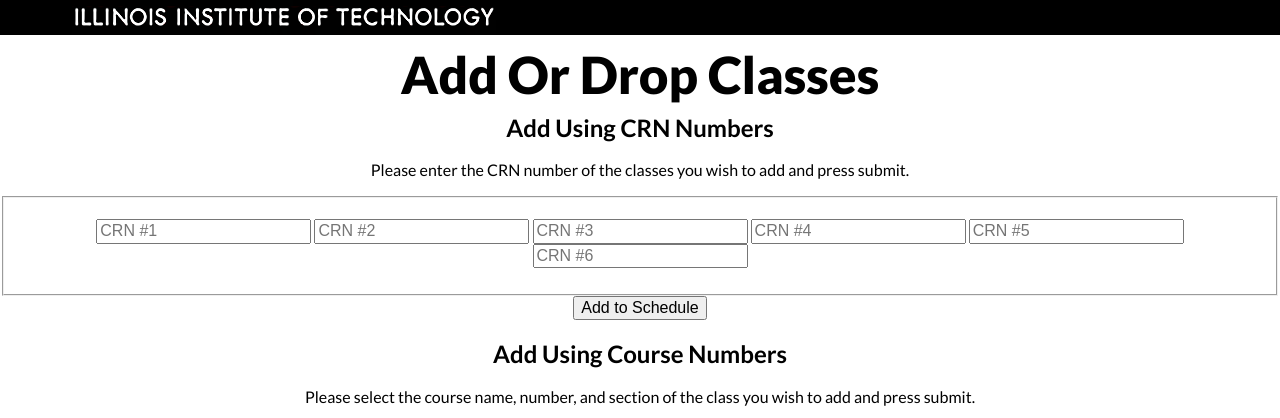
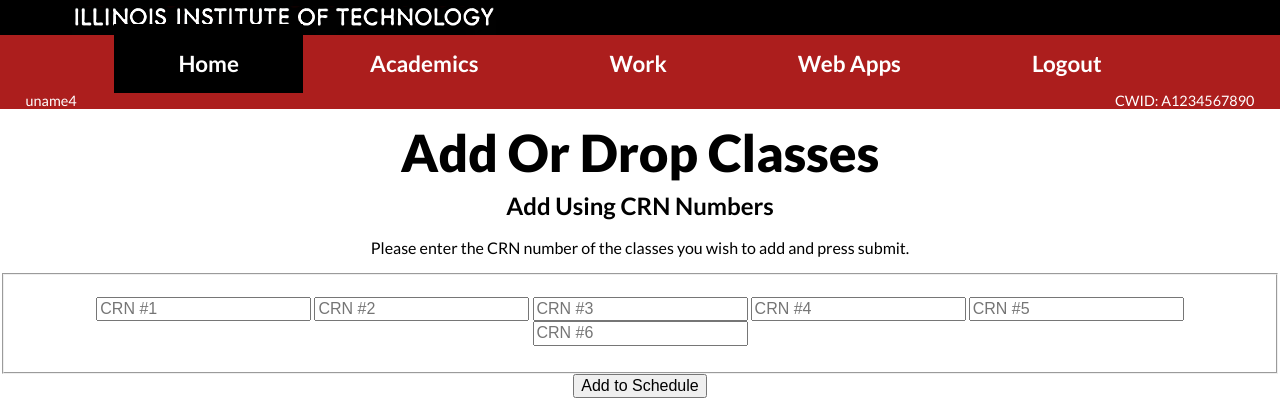
Before and after one commit to zerokradness94/ITMD362-Project2, a PHP site: page /AddDrop.html in a window 1280 px wide. Shown: the top 418 px of the page. Run offline with PHP 8.4, Linux system fonts and the light colour scheme.

Commit message:
added nav and userbar

```diff
--- a/AddDrop.html
+++ b/AddDrop.html
@@ -13,6 +13,21 @@
     <header>
       <img src="media/iitbannertext.png" alt="iitbanner">
     </header>
+	<nav id="navbar">
+      <ul id="navlist">
+        <li><a href="home.html" class="active">Home</a></li>
+        <li><a href="academics.html">Academics</a></li>
+        <li><a href="work.html">Work</a></li>
+        <li><a href="webApps.html">Web Apps</a></li>
+        <li><a href="login.html">Logout</a></li>
+      </ul>
+    </nav>
+	<div id="userbar">
+      <ul id="ubinfo">
+        <li id="uname">uname4</li>
+        <li id="cwid">CWID: A1234567890</li>
+      </ul>
+    </div>
 	  <form name="AddDrop">
 	    <h1>Add Or Drop Classes</h1>
 		<h2>Add Using CRN Numbers</h2>
--- a/css/add.css
+++ b/css/add.css
@@ -77,3 +77,85 @@ textarea:focus, input:focus{
   margin-bottom: 0.7em;
   text-transform: uppercase;
 }
+
+#navbar {
+  display: inline-block;
+  background-color: #ac1e1d;
+  width: 100%;
+  text-align: center;
+}
+
+#navlist a.active {
+  background-color: black;
+  color: white;
+}
+
+#navlist {
+  padding: 0;
+}
+
+#navlist a {
+  text-decoration: none;
+  color: white;
+  text-align: center;
+  padding-left: 5%;
+  padding-right: 5%;
+  padding-top: 2%;
+  padding-bottom: 2%;
+  font-size: 1.4em;
+  overflow: hidden;
+  white-space: nowrap;
+}
+
+#navlist li {
+  display: inline;
+  margin: 0;
+}
+
+#navlist a:hover {
+  background-color: black;
+  color: white;
+}
+
+#uname {
+  padding-left: 2%;
+  float: left;
+}
+
+#cwid {
+  padding-right: 2%;
+  float: right;
+}
+
+#floatboxes {
+  width: 100%;
+}
+
+#actionbox {
+  background-color: #CFCFCF;
+  float: left;
+  padding-right: 5%;
+  text-decoration: none;
+}
+
+#ablist {
+  text-decoration-type: none;
+}
+
+#userbar {
+  display: inline-block;
+  background-color: #ac1e1d;
+  width: 100%;
+}
+
+#ubinfo {
+  list-style-type: none;
+  padding: 0;
+  margin: 0;
+}
+
+#ubinfo li {
+  display: inline;
+  color: #FFFFFF;
+  font-size: .9em;
+}
```
